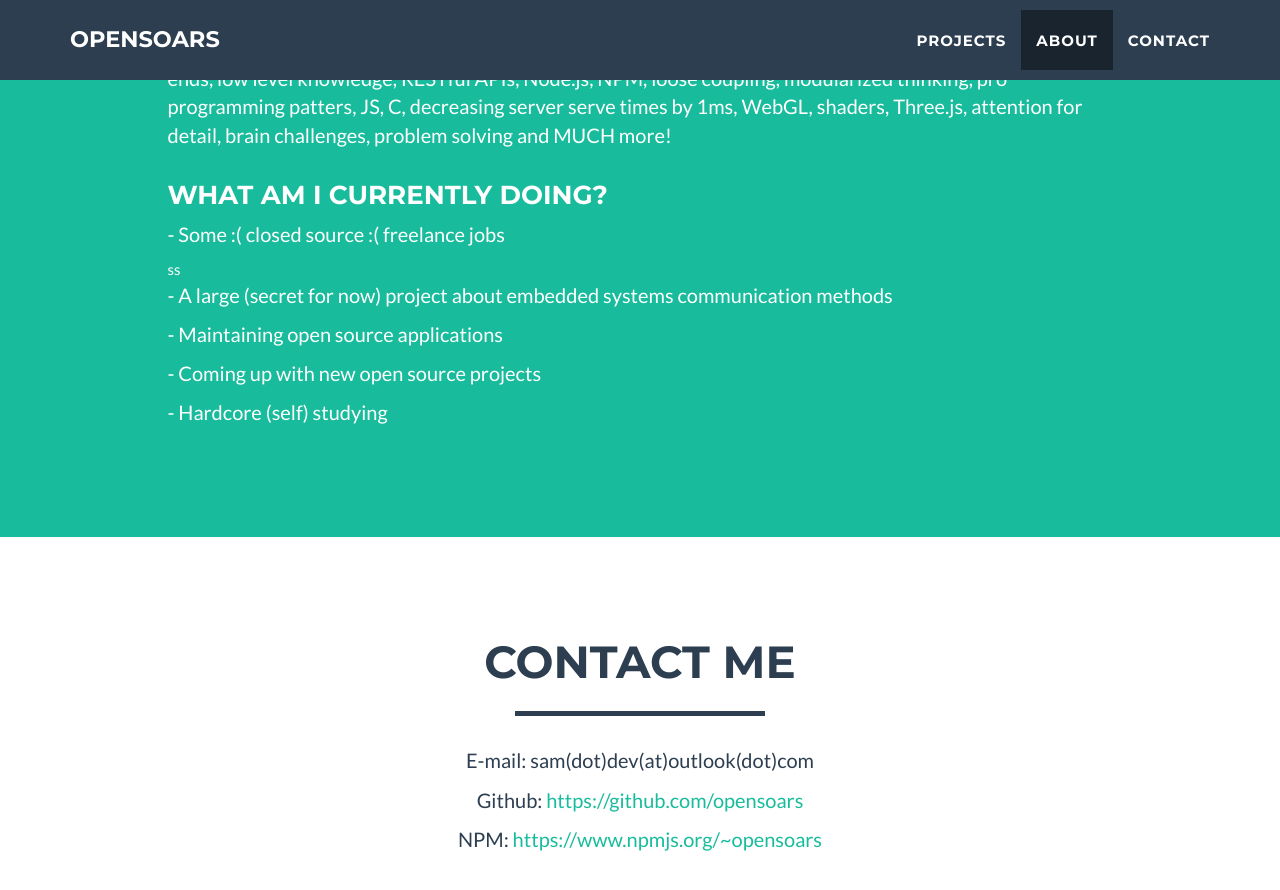
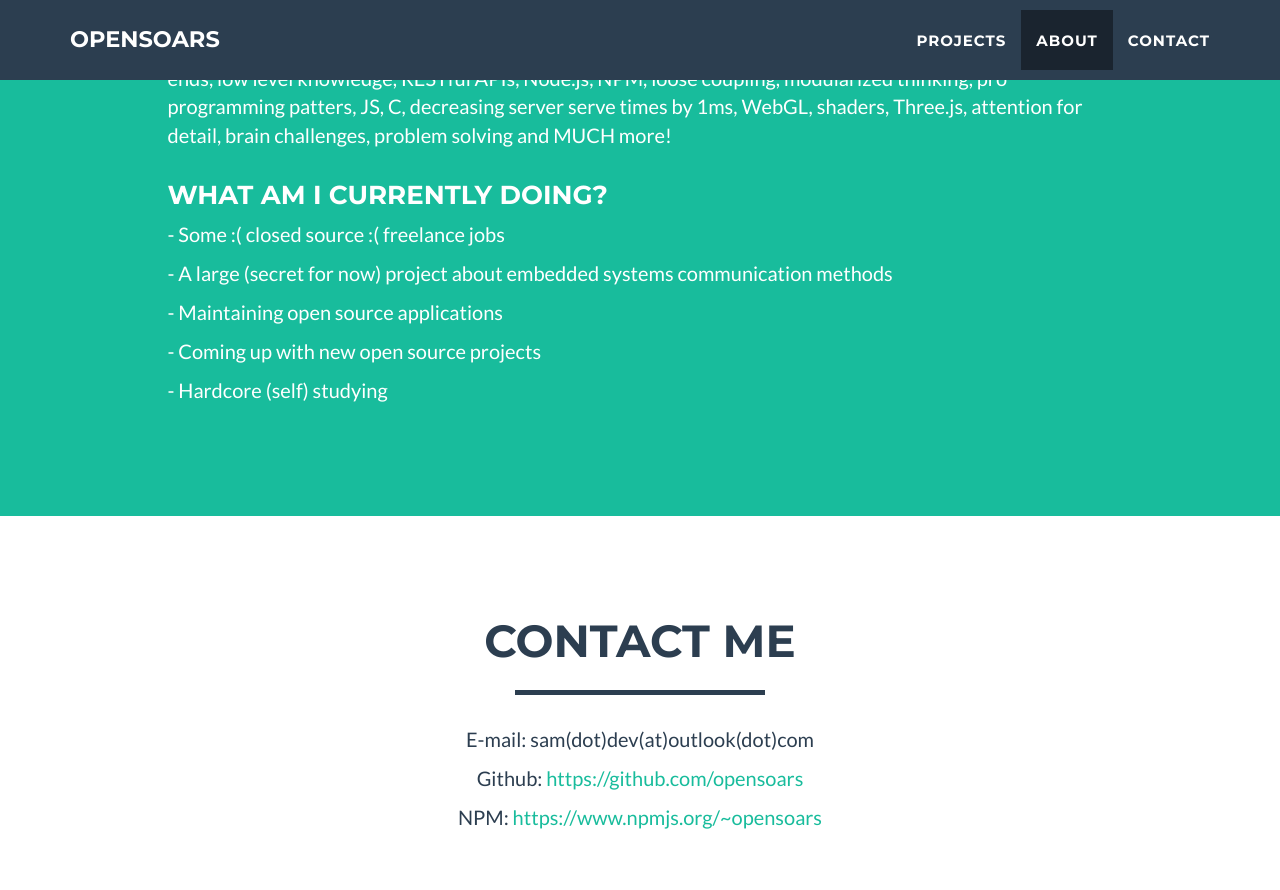
Before and after one commit to opensoars/opensoars.github.io, a Jekyll site: the page built from index.html, in a window 1280 px wide and 900 px high, scrolled down 1949 px. Shown: the top 890 px of the window. Built offline with Jekyll 4.4.1, drawn with Linux system fonts in a browser that asks for light colours.

Commit message:
Small 'ss' typo

```diff
--- a/_includes/about.html
+++ b/_includes/about.html
@@ -16,7 +16,7 @@
                 </div>
                 <div class="col-lg-10 col-lg-offset-1">
                     <h3>What am I currently doing?</h3>
-                    <p>- Some :( closed source :( freelance jobs</p>    ss
+                    <p>- Some :( closed source :( freelance jobs</p>
                     <p>- A large (secret for now) project about embedded systems communication methods</p>
                     <p>- Maintaining open source applications</p>
                     <p>- Coming up with new open source projects</p>
```
Also changed, not shown: screenshot.png (deleted).
